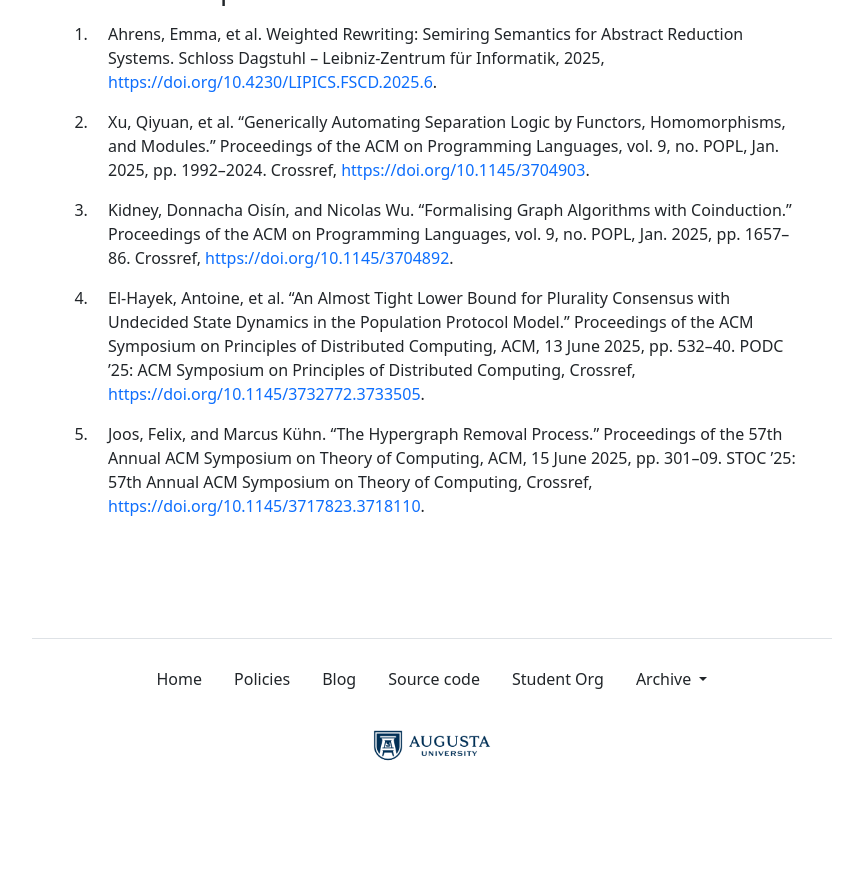
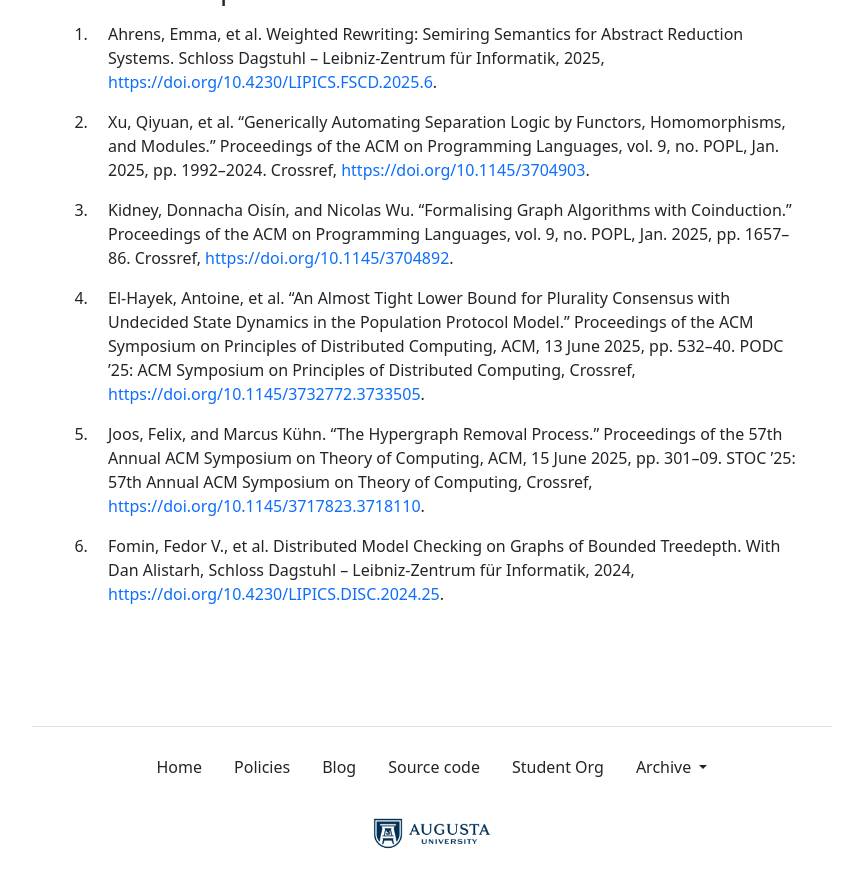
Before and after one commit to the-au-forml-lab/plgroup, a Jekyll site: the page built from docs/index.md, in a window 1280 px wide and 900 px high, scrolled down 1677 px. Shown: the top 888 px of the window, without its empty margins (208-1071 px from the left). Built offline with Jekyll 4.4.1, drawn with Linux system fonts in a browser that asks for light colours; before the commit the page ends 2489 px from its top, so only the background shows below that; some of the changed text lies outside the part shown.

Commit message:
[create-pull-request] automated change

```diff
--- a/data/history.txt
+++ b/data/history.txt
@@ -52,3 +52,4 @@
 10.1145/3704892
 10.1145/3732772.3733505
 10.1145/3717823.3718110
+10.4230/LIPICS.DISC.2024.25
--- a/docs/index.md
+++ b/docs/index.md
@@ -36,7 +36,7 @@ organization.
 | 4.  | September 12 | Formalising Graph Algorithms with Coinduction.    | UH227 (Fishbowl) |
 | 5.  | September 19 | An Almost Tight Lower Bound for Plurality Consensus with Undecided State Dynamics in the Population Protocol Model.    | UH227 (Fishbowl) |
 | 6.  | September 26 | The Hypergraph Removal Process.    | UH227 (Fishbowl) |
-| 7.  | October 3    | Paper 06 discussion    | UH227 (Fishbowl) |
+| 7.  | October 3    | Distributed Model Checking on Graphs of Bounded Treedepth.    | UH227 (Fishbowl) |
 | 8.  | October 10   | _Fall pause_           |                  |
 | 9.  | October 17   | Paper 07 discussion    | UH227 (Fishbowl) |
 | 10. | October 24   | Paper 08 discussion    | UH227 (Fishbowl) |
--- a/docs/papers.md
+++ b/docs/papers.md
@@ -3,3 +3,4 @@
 1. Kidney, Donnacha Oisín, and Nicolas Wu. “Formalising Graph Algorithms with Coinduction.” Proceedings of the ACM on Programming Languages, vol. 9, no. POPL, Jan. 2025, pp. 1657–86. Crossref, <https://doi.org/10.1145/3704892>.
 1. El-Hayek, Antoine, et al. “An Almost Tight Lower Bound for Plurality Consensus with Undecided State Dynamics in the Population Protocol Model.” Proceedings of the ACM Symposium on Principles of Distributed Computing, ACM, 13 June 2025, pp. 532–40. PODC ’25: ACM Symposium on Principles of Distributed Computing, Crossref, <https://doi.org/10.1145/3732772.3733505>.
 1. Joos, Felix, and Marcus Kühn. “The Hypergraph Removal Process.” Proceedings of the 57th Annual ACM Symposium on Theory of Computing, ACM, 15 June 2025, pp. 301–09. STOC ’25: 57th Annual ACM Symposium on Theory of Computing, Crossref, <https://doi.org/10.1145/3717823.3718110>.
+1. Fomin, Fedor V., et al. Distributed Model Checking on Graphs of Bounded Treedepth. With Dan Alistarh, Schloss Dagstuhl – Leibniz-Zentrum für Informatik, 2024, <https://doi.org/10.4230/LIPICS.DISC.2024.25>.
```
